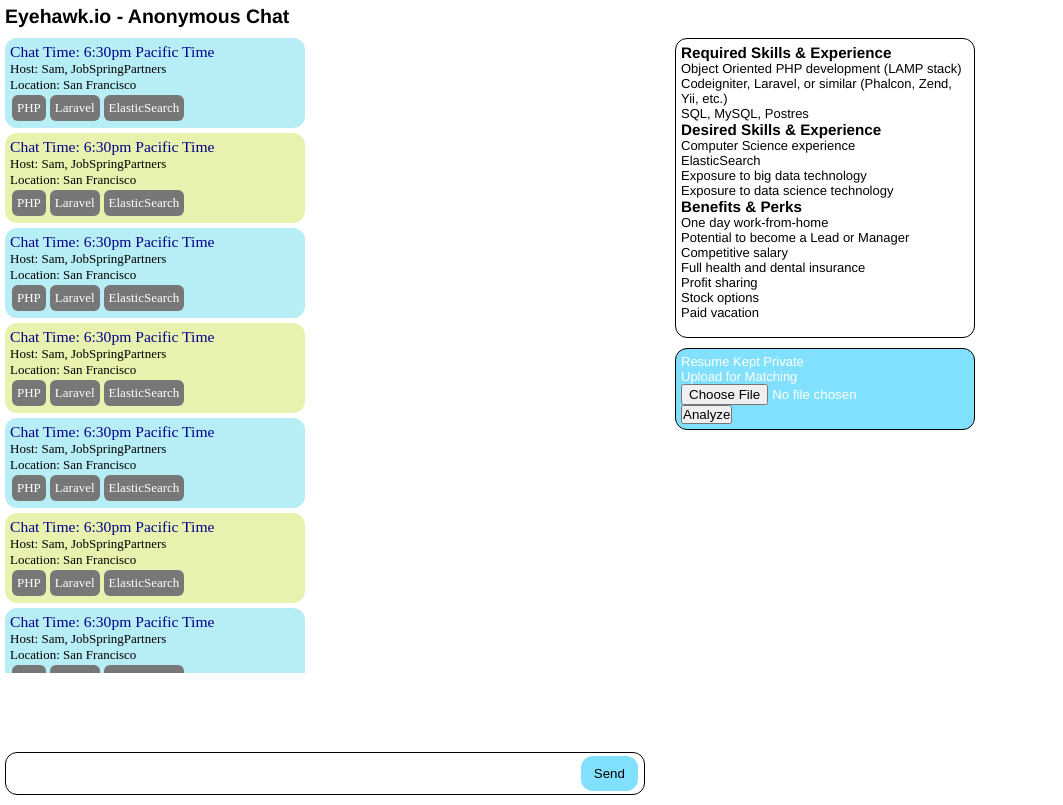
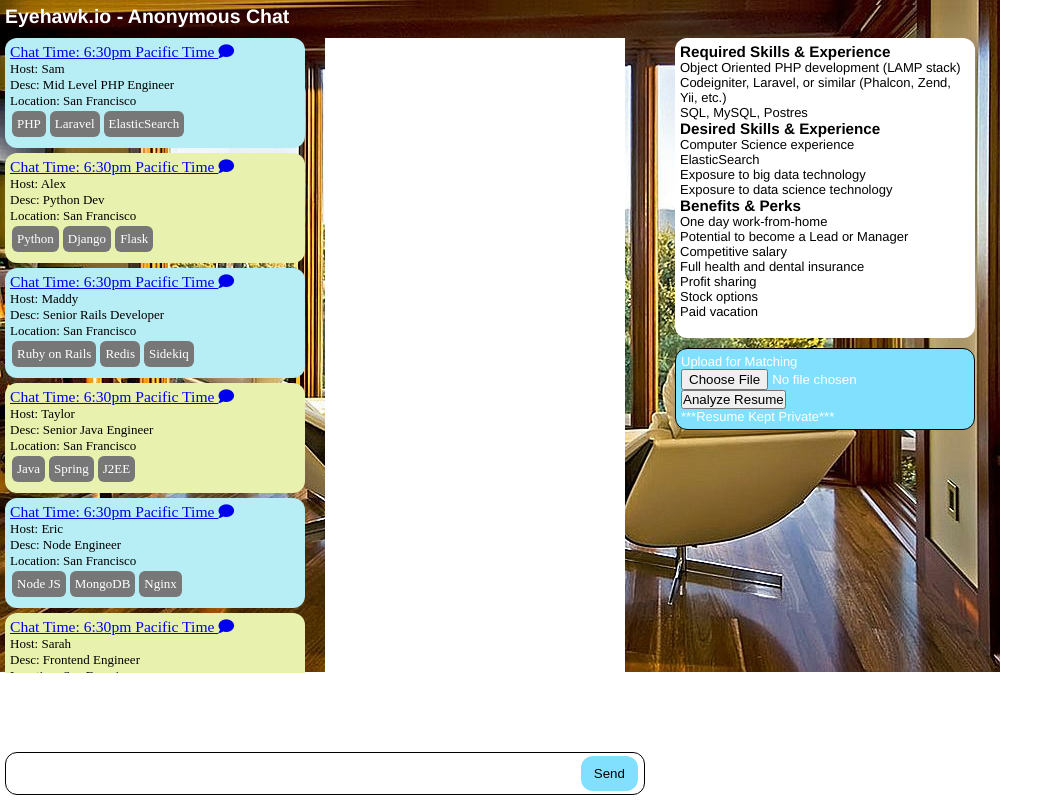
Before and after one commit to jobfriender/socket.io, a website: page index.html in a window 1280 px wide. Shown: the whole page, without its empty margins (0-1063 px from the left). Drawn offline with nearby package versions, Linux system fonts and the light colour scheme.

Commit message:
refactor js method to handle undefined.

```diff
--- a/index.html
+++ b/index.html
@@ -2,12 +2,6 @@
 <html>
 <head>
     <title>Eyehawk.io</title>
-    <style>
-
-
-
-
-    </style>
 </head>
 <body>
 
@@ -17,68 +11,111 @@
 
 <div class="chats">
     <div class="select_chat">
-        <div class="time">Chat Time: 6:30pm Pacific Time</div>
-        <div class="host">Host: Sam, JobSpringPartners</div>
+        <div class="time"><a href='/?chat_id=1'>Chat Time: 6:30pm Pacific Time <i class="fa fa-comment" aria-hidden="true"></i></a></div>
+        <div class="host">Host: Sam</div>
+        <div class="host">Desc: Mid Level PHP Engineer</div>
         <div class="host">Location: San Francisco</div>
         <div class="skill">PHP</div>
         <div class="skill">Laravel</div>
         <div class="skill">ElasticSearch</div>
     </div>
     <div class="select_chat blue">
-        <div class="time">Chat Time: 6:30pm Pacific Time</div>
-        <div class="host">Host: Sam, JobSpringPartners</div>
+        <div class="time">
+            <a href='/?chat_id=2'>
+                Chat Time: 6:30pm Pacific Time
+                <i class="fa fa-comment" aria-hidden="true"></i>
+            </a>
+        </div>
+        <div class="host">Host: Alex</div>
+        <div class="host">Desc: Python Dev</div>
         <div class="host">Location: San Francisco</div>
-        <div class="skill">PHP</div>
-        <div class="skill">Laravel</div>
-        <div class="skill">ElasticSearch</div>
+        <div class="skill">Python</div>
+        <div class="skill">Django</div>
+        <div class="skill">Flask</div>
     </div>
     <div class="select_chat">
-        <div class="time">Chat Time: 6:30pm Pacific Time</div>
-        <div class="host">Host: Sam, JobSpringPartners</div>
+        <div class="time">
+            <a href='/?chat_id=3'>
+                Chat Time: 6:30pm Pacific Time
+                <i class="fa fa-comment" aria-hidden="true"></i>
+            </a>
+        </div>
+        <div class="host">Host: Maddy</div>
+        <div class="host">Desc: Senior Rails Developer</div>
         <div class="host">Location: San Francisco</div>
-        <div class="skill">PHP</div>
-        <div class="skill">Laravel</div>
-        <div class="skill">ElasticSearch</div>
+        <div class="skill">Ruby on Rails</div>
+        <div class="skill">Redis</div>
+        <div class="skill">Sidekiq</div>
     </div>
     <div class="select_chat blue">
-        <div class="time">Chat Time: 6:30pm Pacific Time</div>
-        <div class="host">Host: Sam, JobSpringPartners</div>
+        <div class="time">
+            <a href='/?chat_id=4'>
+                Chat Time: 6:30pm Pacific Time
+                <i class="fa fa-comment" aria-hidden="true"></i>
+            </a>
+        </div>
+        <div class="host">Host: Taylor</div>
+        <div class="host">Desc: Senior Java Engineer</div>
         <div class="host">Location: San Francisco</div>
-        <div class="skill">PHP</div>
-        <div class="skill">Laravel</div>
-        <div class="skill">ElasticSearch</div>
+        <div class="skill">Java</div>
+        <div class="skill">Spring</div>
+        <div class="skill">J2EE</div>
     </div>
     <div class="select_chat">
-        <div class="time">Chat Time: 6:30pm Pacific Time</div>
-        <div class="host">Host: Sam, JobSpringPartners</div>
+        <div class="time">
+            <a href='/?chat_id=5'>
+                Chat Time: 6:30pm Pacific Time
+                <i class="fa fa-comment" aria-hidden="true"></i>
+            </a>
+        </div>
+        <div class="host">Host: Eric</div>
+        <div class="host">Desc: Node Engineer</div>
         <div class="host">Location: San Francisco</div>
-        <div class="skill">PHP</div>
-        <div class="skill">Laravel</div>
-        <div class="skill">ElasticSearch</div>
+        <div class="skill">Node JS</div>
+        <div class="skill">MongoDB</div>
+        <div class="skill">Nginx</div>
     </div>
     <div class="select_chat blue">
-        <div class="time">Chat Time: 6:30pm Pacific Time</div>
-        <div class="host">Host: Sam, JobSpringPartners</div>
+        <div class="time">
+            <a href='/?chat_id=6'>
+                Chat Time: 6:30pm Pacific Time
+                <i class="fa fa-comment" aria-hidden="true"></i>
+            </a>
+        </div>
+        <div class="host">Host: Sarah</div>
+        <div class="host">Desc: Frontend Engineer</div>
         <div class="host">Location: San Francisco</div>
-        <div class="skill">PHP</div>
-        <div class="skill">Laravel</div>
-        <div class="skill">ElasticSearch</div>
+        <div class="skill">Angular JS</div>
+        <div class="skill">Bootstrap</div>
+        <div class="skill">React JS</div>
     </div>
     <div class="select_chat">
-        <div class="time">Chat Time: 6:30pm Pacific Time</div>
+        <div class="time">
+            <a href='/?chat_id=7'>
+                Chat Time: 6:30pm Pacific Time
+                <i class="fa fa-comment" aria-hidden="true"></i>
+            </a>
+        </div>
         <div class="host">Host: Sam, JobSpringPartners</div>
+        <div class="host">Desc: Junior DevOps</div>
         <div class="host">Location: San Francisco</div>
-        <div class="skill">PHP</div>
-        <div class="skill">Laravel</div>
-        <div class="skill">ElasticSearch</div>
+        <div class="skill">AWS</div>
+        <div class="skill">Chef</div>
+        <div class="skill">Docker</div>
     </div>
     <div class="select_chat blue">
-        <div class="time">Chat Time: 6:30pm Pacific Time</div>
-        <div class="host">Host: Sam, JobSpringPartners</div>
+        <div class="time">
+            <a href='/?chat_id=8'>
+                Chat Time: 6:30pm Pacific Time
+                <i class="fa fa-comment" aria-hidden="true"></i>
+            </a>
+        </div>
+        <div class="host">Host: Tim</div>
+        <div class="host">Desc: Senior QA</div>
         <div class="host">Location: San Francisco</div>
-        <div class="skill">PHP</div>
-        <div class="skill">Laravel</div>
-        <div class="skill">ElasticSearch</div>
+        <div class="skill">Jenkins</div>
+        <div class="skill">Selenium</div>
+        <div class="skill">VMWare</div>
     </div>
 </div>
 
@@ -112,20 +149,12 @@
         <p>Paid vacation</p>
     </div>
     <div class="resume">
-        <p>Resume Kept Private</p>
         <p>Upload for Matching</p>
         <p><input type="file" name="resume" size="chars"></p>
-        <input type="submit" value="Analyze">
+        <input type="submit" value="Analyze Resume">
+        <p>***Resume Kept Private***</p>
     </div>
 </div>
-
-
-
-
-
-
-
-
 
 
 <form action="">
@@ -134,6 +163,7 @@
 
 <script src="/socket.io/socket.io.js"></script>
 <script src="http://code.jquery.com/jquery-1.11.1.js"></script>
+<script src="https://use.fontawesome.com/2c93e0255c.js"></script>
 <link rel="stylesheet" type="text/css" href="css/style.css" />
 
 <video autoplay></video>
@@ -200,9 +230,10 @@
         elem.scrollTop = elem.scrollHeight;
     }
 
-    function getSearchParameters() {
+    function getSearchParameters(key) {
         var prmstr = window.location.search.substr(1);
-        return prmstr != null && prmstr != "" ? transformToAssocArray(prmstr) : {};
+        arr = prmstr != null && prmstr != "" ? transformToAssocArray(prmstr) : {};
+        return arr[key] || '';
     }
 
     function transformToAssocArray( prmstr ) {
@@ -215,22 +246,12 @@
         return params;
     }
 
-
-
     var socket = io();
     $('form').submit(function() {
 
-        var msg = '';
-        var params = getSearchParameters();
-
         // prepend handle name to msg
-        if(params['id'] !== undefined) {
-            msg = msg + params['id'] + ':';
-        }
-
-        msg = msg + $('#msg_input').val();
-
-        socket.emit('chat message',  msg);
+        socket.emit('chat message', (getSearchParameters('handle')) +
+                ': ' + $('#msg_input').val());
 
         $('#msg_input').val('');
         return false;
--- a/public/css/style.css
+++ b/public/css/style.css
@@ -1,26 +1,41 @@
 * { margin: 0; padding: 0; box-sizing: border-box; }
-html, body {height: 100%; font: 13px Helvetica, Arial; }
+html, body
+{
+    height: 100%;
+    font: 13px Helvetica, Arial;
+    background-image: url('/office.jpg');
+    background-repeat: no-repeat;
+}
 
 .chats {
     float: left;
     width: 320px;
     overflow-y: scroll;
-    height: 80%;
+    height:80vh;
 }
 
-.column-right { float: left; width: 400px; }
+.column-right
+{
+    float: left; width: 400px;
+}
+
 .column-center { float: left; width: 350px; }
 
 #messages {
     margin: 5px;
     list-style-type: none; padding: 0;
     overflow-y: scroll;
-    height: 500px;
+    height:80vh;
     width: 300px;
+    background-color: white;
 }
 
-#messages li { padding: 5px 10px; }
-#messages li:nth-child(odd) { background: #eee; }
+#messages li { padding: 5px 10px; background: rgb(153, 204, 255); }
+
+#messages li:nth-child(odd)
+{
+    background: #eee;
+}
 
 form {
 
@@ -43,6 +58,7 @@ form input {
 
 .header {
     margin: 5px;
+    color: white;
 }
 
 form button {
@@ -60,7 +76,7 @@ form button {
     width: 300px;
     padding: 5px;
     margin: 5px;
-    height: 90px;
+    height: 110px;
 
     color: white;
     background: rgb(183, 237, 244);
@@ -105,9 +121,7 @@ form button {
     padding: 5px;
     margin: 5px;
 
-    border-style: solid;
-    border-width: 1px;
-    border-color: black;
+    background-color: white;
 
     border-radius: 12px;
 }
```
Also changed, not shown: index.js (+18 -1 lines), public/office.jpg (added).
